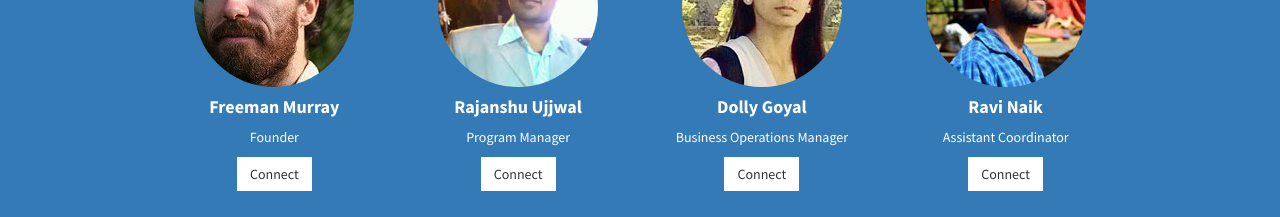
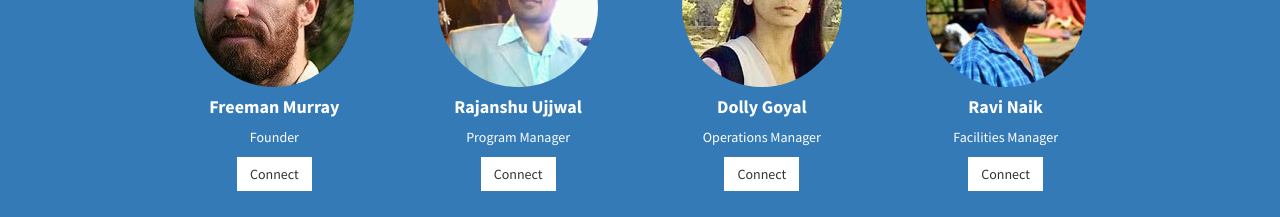
Before and after one commit to jaagameister/jaagastudy.org, a plain HTML site: page index.html in a window 1280 px wide. Shown: the part 2360-2577 px from the top of the page. Drawn offline with Linux system fonts and the light colour scheme.

Commit message:
Crew Profiles Updated

```diff
--- a/index.html
+++ b/index.html
@@ -210,7 +210,7 @@
                                 <h4>
                                     <strong>Dolly Goyal</strong>
                                 </h4>
-                                <p>Business Operations Manager</p>
+                                <p>Operations Manager</p>
                                 <a href="https://www.facebook.com/dolly.goyal.902" target="_blank" class="btn btn-light">Connect</a>
                             </div>
                         </div>
@@ -220,7 +220,7 @@
                                 <h4>
                                     <strong>Ravi Naik</strong>
                                 </h4>
-                                <p>Assistant Coordinator</p>
+                                <p>Facilities Manager</p>
                                 <a href="https://www.facebook.com/profile.php?id=100006533678575" target="_blank" class="btn btn-light">Connect</a>
                             </div>
                         </div>
```
